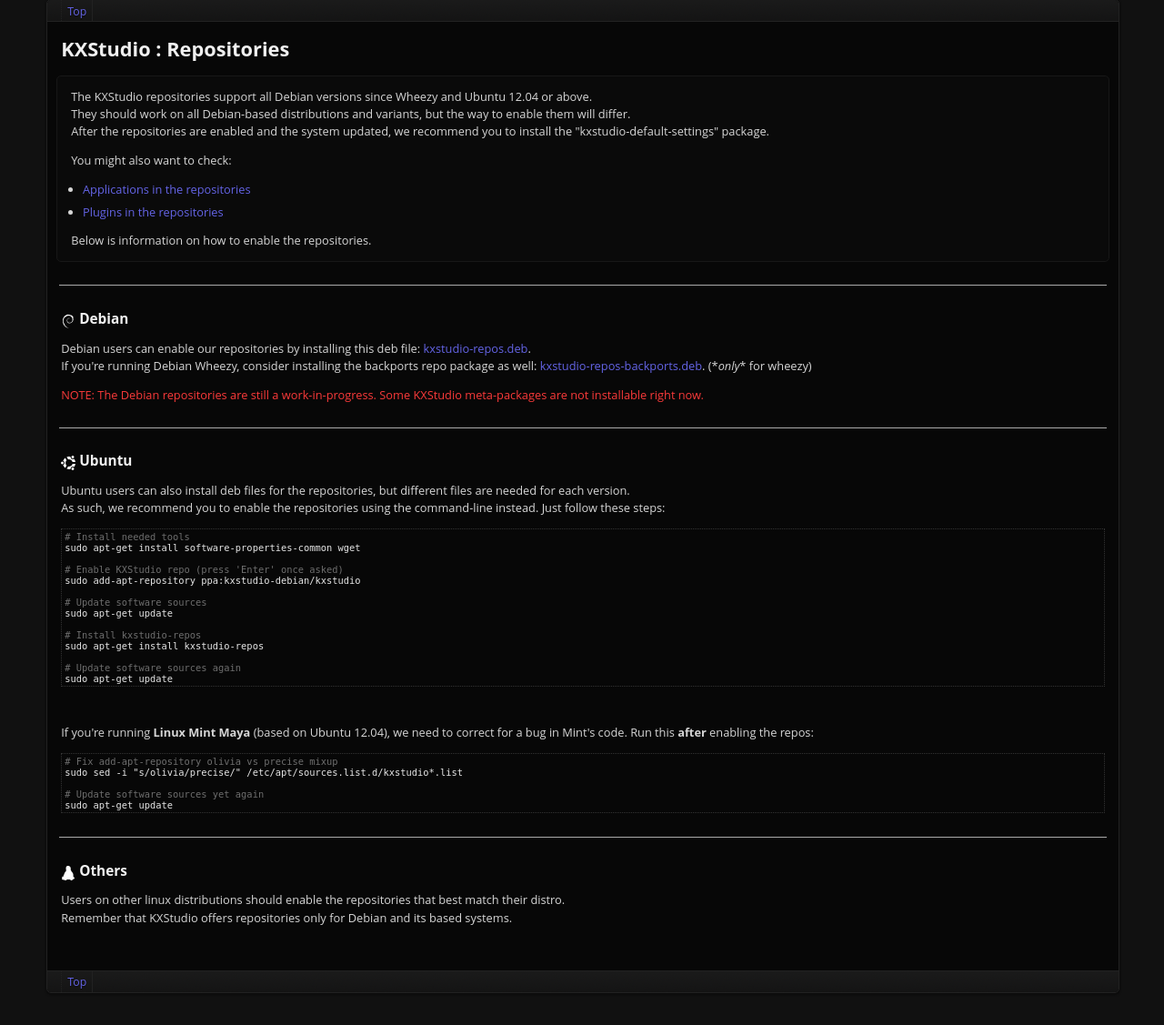
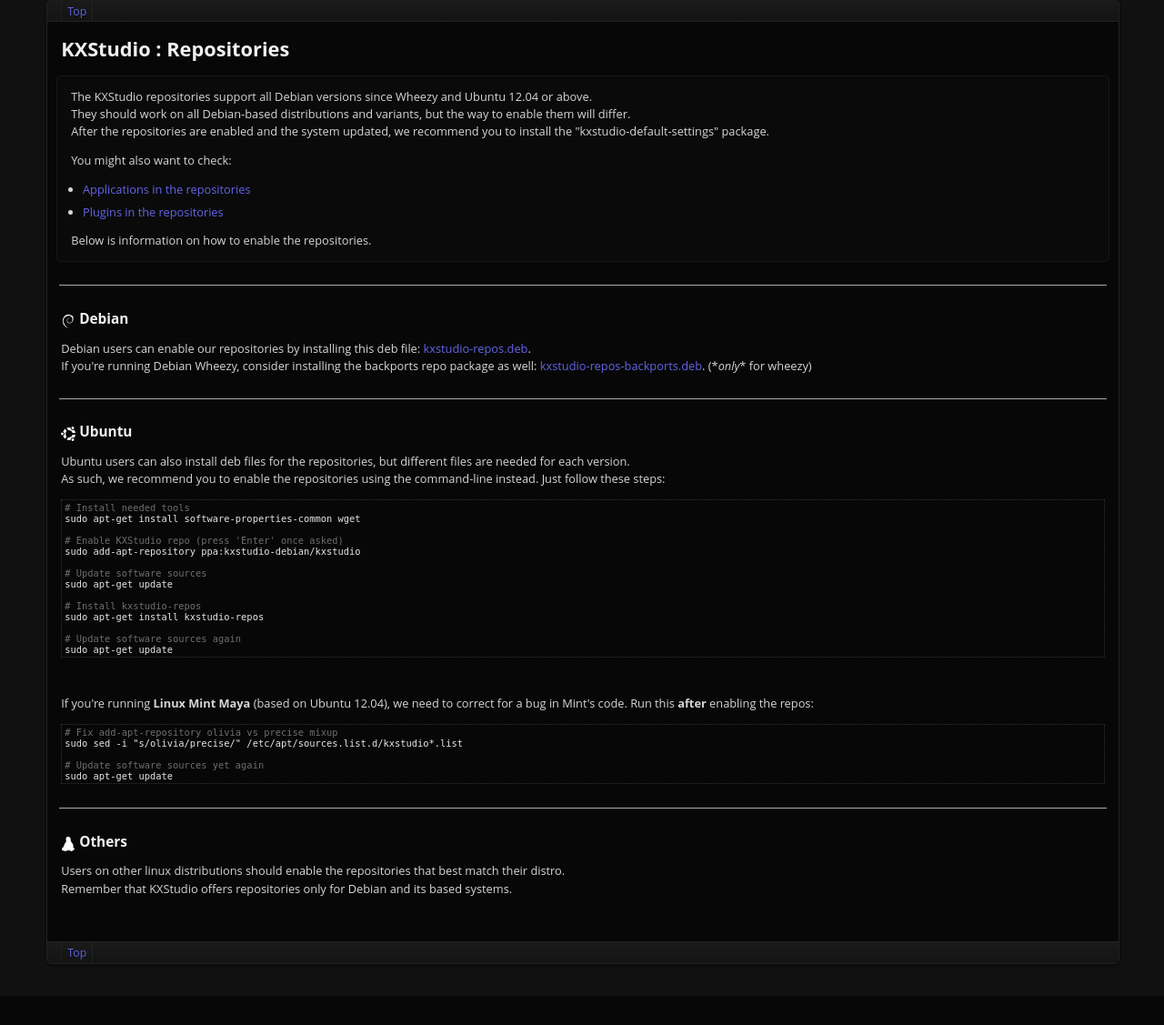
Before and after one commit to KXStudio/Website, a PHP site: page /Repositories in a window 1280 px wide. Shown: the part 74-1201 px from the top of the page at 91% size. After the commit the page ends 1134 px from the top, so only its background shows below. Run offline with PHP 8.4, Linux system fonts and the light colour scheme.

Commit message:
Remove note about debian repos not ready

```diff
--- a/Repositories.php
+++ b/Repositories.php
@@ -32,9 +32,6 @@ include_once("includes/header.php");
     If you're running Debian Wheezy, consider installing the backports repo package as well:
         <a href="https://launchpad.net/~kxstudio-debian/+archive/kxstudio/+files/kxstudio-repos-backports_7.2.0%7Ekxstudio1_all.deb" class="external free" rel="nofollow" target="_blank">kxstudio-repos-backports.deb</a>.
         (*<i>only</i>* for wheezy)<br/>
-</p>
-<p style="color:#fa3a3a;">
-    NOTE: The Debian repositories are still a work-in-progress. Some KXStudio meta-packages are not installable right now.
 </p>
 
 <hr/>
```
